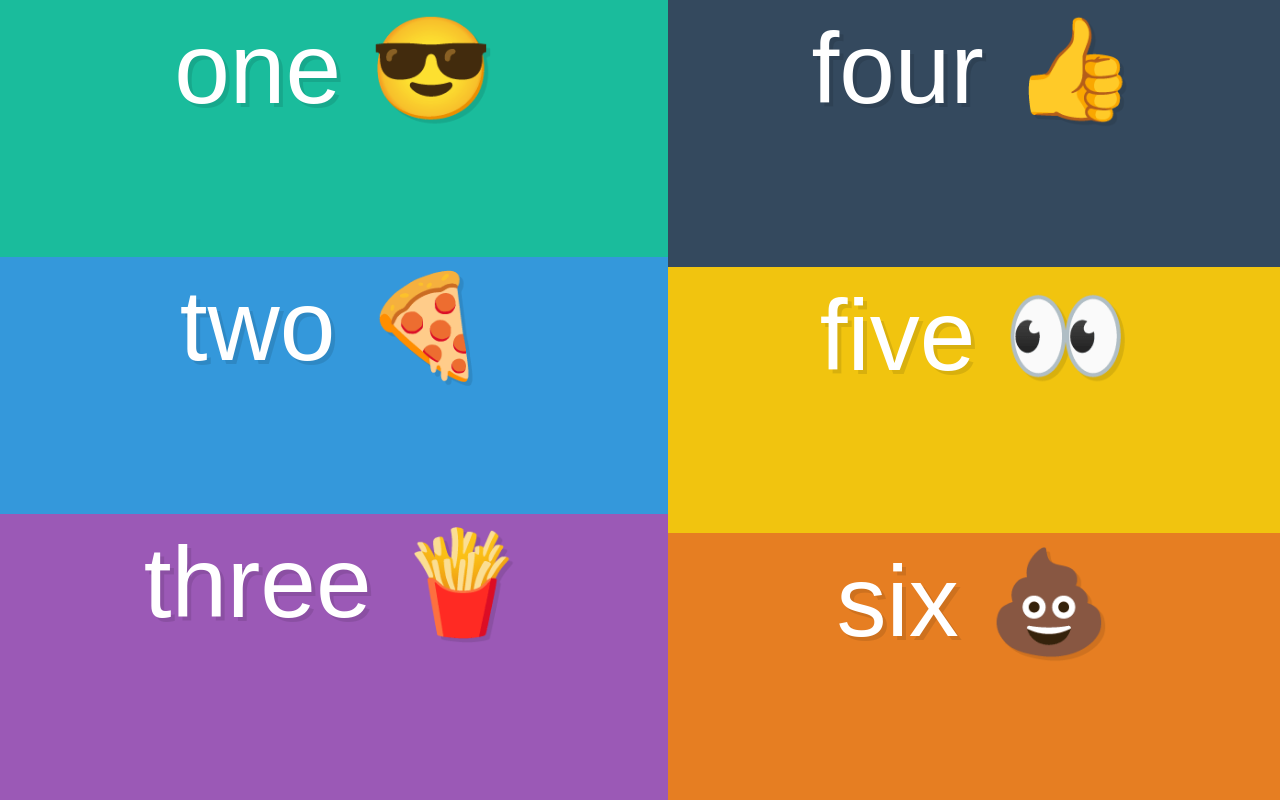
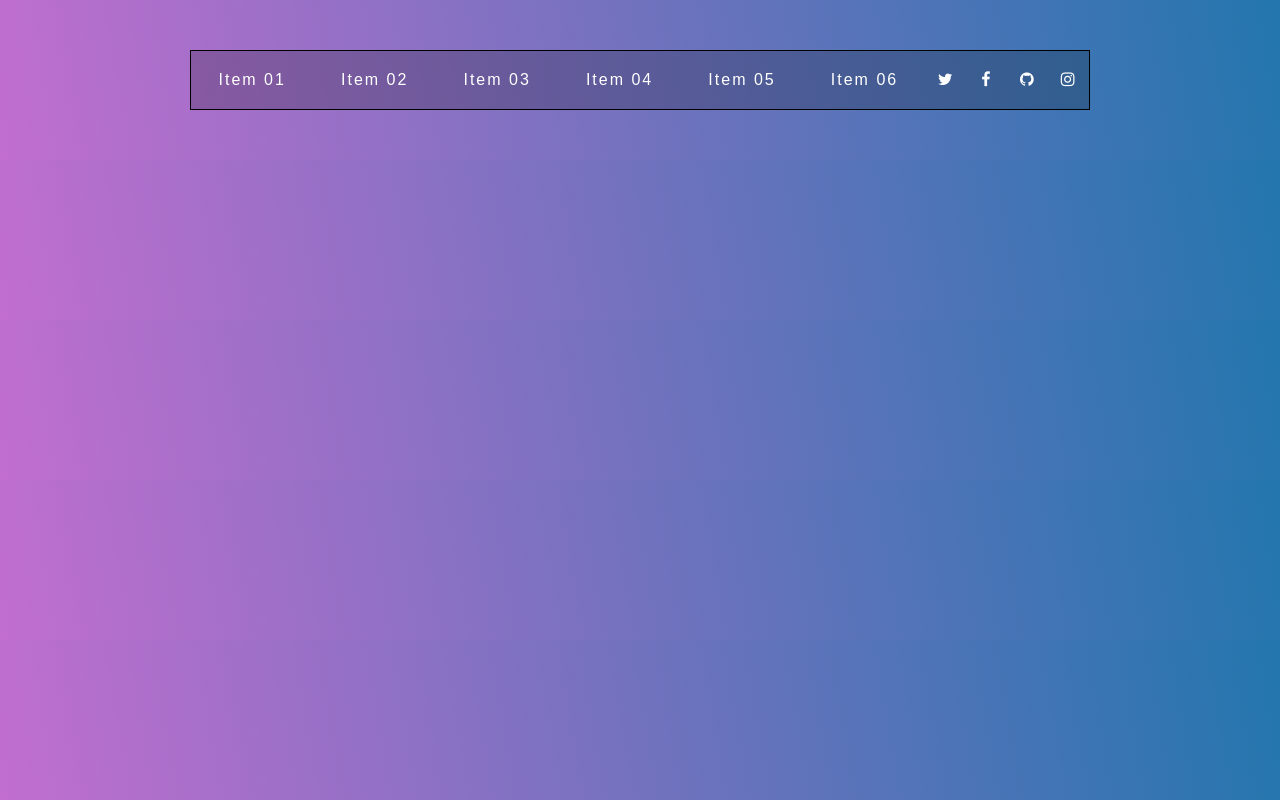
Before and after one commit to austriker27/new-school-css, a plain HTML site: page flexbox/index.html in a window 1280 px wide. Drawn offline with Linux system fonts and the light colour scheme.

Commit message:
flexbox makes nav bars wicked easy

```diff
--- a/flexbox/index.html
+++ b/flexbox/index.html
@@ -2,21 +2,37 @@
 <html lang="en">
 <head>
   <meta charset="UTF-8">
-  <meta name="viewport" content="width=device-width, initial-scale=1.0">
-  <meta http-equiv="X-UA-Compatible" content="ie=edge">
-  <title>Document</title>
+  <title>FlexBox Nav</title>
+  <link rel="stylesheet" href="https://maxcdn.bootstrapcdn.com/font-awesome/4.3.0/css/font-awesome.min.css">
   <link rel="stylesheet" href="style.css">
 </head>
 <body>
+  <div class="wrapper">
 
-    <div class="container">
-      <div class="box box1">one 😎</div>
-      <div class="box box2">two 🍕</div>
-      <div class="box box3">three 🍟</div>
-      <div class="box box4">four 👍</div>
-      <div class="box box5">five 👀</div>
-      <div class="box box6">six 💩</div>
-    </div>
+    <nav class="flex-nav">
+      <ul>
+        <li><a href="#">Item 01</a></li>
+        <li><a href="#">Item 02</a></li>
+        <li><a href="#">Item 03</a></li>
+        <li><a href="#">Item 04</a></li>
+        <li><a href="#">Item 05</a></li>
+        <li><a href="#">Item 06</a></li>
+        <li class="social">
+          <a href="http://twitter.com/austriker27"><i class="fa fa-twitter"></i></a>
+        </li>
+        <li class="social">
+          <a href="#"><i class="fa fa-facebook"></i></a>
+        </li>
+        <li class="social">
+          <a href="http://github.com/austriker27"><i class="fa fa-github"></i></a>
+        </li>
+        <li class="social">
+          <a href="http://instagram.com/austriker"><i class="fa fa-instagram"></i></a>
+        </li>
+      </ul>
+    </nav>
+
+  </div>
 
 </body>
 </html>
--- a/flexbox/style.css
+++ b/flexbox/style.css
@@ -1,46 +1,81 @@
-/* CSS Normalize */
-article,aside,details,figcaption,figure,footer,header,hgroup,nav,section,summary{display:block;}audio,canvas,video{display:inline-block;}audio:not([controls]){display:none;height:0;}[hidden]{display:none;}html{font-family:sans-serif;-webkit-text-size-adjust:100%;-ms-text-size-adjust:100%;}a:focus{outline:thin dotted;}a:active,a:hover{outline:0;}h1{font-size:2em;}abbr[title]{border-bottom:1px dotted;}b,strong{font-weight:700;}dfn{font-style:italic;}mark{background:#ff0;color:#000;}code,kbd,pre,samp{font-family:monospace, serif;font-size:1em;}pre{white-space:pre-wrap;word-wrap:break-word;}q{quotes:\201C \201D \2018 \2019;}small{font-size:80%;}sub,sup{font-size:75%;line-height:0;position:relative;vertical-align:baseline;}sup{top:-.5em;}sub{bottom:-.25em;}img{border:0;}svg:not(:root){overflow:hidden;}fieldset{border:1px solid silver;margin:0 2px;padding:.35em .625em .75em;}button,input,select,textarea{font-family:inherit;font-size:100%;margin:0;}button,input{line-height:normal;}button,html input[type=button],/* 1 */
-input[type=reset],input[type=submit]{-webkit-appearance:button;cursor:pointer;}button[disabled],input[disabled]{cursor:default;}input[type=checkbox],input[type=radio]{box-sizing:border-box;padding:0;}input[type=search]{-webkit-appearance:textfield;-moz-box-sizing:content-box;-webkit-box-sizing:content-box;box-sizing:content-box;}input[type=search]::-webkit-search-cancel-button,input[type=search]::-webkit-search-decoration{-webkit-appearance:none;}textarea{overflow:auto;vertical-align:top;}table{border-collapse:collapse;border-spacing:0;}body,figure{margin:0;}legend,button::-moz-focus-inner,input::-moz-focus-inner{border:0;padding:0;}
-
-/* Box-sizing border-box */
-* { -moz-box-sizing: border-box; -webkit-box-sizing: border-box; box-sizing: border-box; }
-
-/* default styles to make each box visible */
-.box {
-  color: white;
-  font-size: 100px;
-  text-align: center;
-  text-shadow: 4px 4px 0 rgba(0,0,0,0.1);
-  padding: 10px;
+/* Some CSS Setup - nothing to do with flexbox */
+html {
+  box-sizing: border-box;
 }
 
-/* colors for each box */
-.box1 { background:#1abc9c;}
-.box2 { background:#3498db;}
-.box3 { background:#9b59b6;}
-.box4 { background:#34495e;}
-.box5 { background:#f1c40f;}
-.box6 { background:#e67e22;}
-.box7 { background:#e74c3c;}
-.box8 { background:#bdc3c7;}
-.box9 { background:#2ecc71;}
-.box10 { background:#16a085;}
-
-/* setup flexbox below */
-.container {
-  display: flex;
-  flex-wrap: wrap;
-  /* height: 100vh;
-  align-items: flex-start; */
-  flex-direction: column;
-  height: 100vh;
+*, *:before, *:after {
+  box-sizing: inherit;
 }
 
-.box {
-  flex-basis: 250px;
-  flex-grow: 1;
+body {
+  font-family: sans-serif;
+  margin: 0;
+  background-image: linear-gradient(260deg, #2376ae 0%, #c16ecf 100%);
 }
 
-.box3 {
-  flex-grow: 5;
+a {
+  color:white;
+  font-weight: 100;
+  letter-spacing: 2px;
+  text-decoration: none;
+  background:rgba(0,0,0,0.2);
+  padding:20px 5px;
+  display: inline-block;
+  width: 100%;
+  text-align: center;
+  transition:all 0.5s;
 }
+
+a:hover {
+  background:rgba(0,0,0,0.3);
+}
+
+.wrapper {
+  max-width: 1000px;
+  margin: 0 auto;
+  padding:50px;
+}
+
+
+/* Flex Container */
+.flex-nav ul {
+  border:1px solid black;
+  list-style: none;
+  margin: 0;
+  padding: 0;
+  display: flex;
+
+}
+
+.flex-nav li {
+  flex: 3;
+}
+
+.flex-nav .social {
+  flex: 1;
+}
+
+
+@media all and (max-width:1000px) {
+
+  .flex-nav ul {
+    flex-wrap: wrap;
+  }
+
+  .flex-nav li {
+    flex: 1 1 50%;
+  }
+
+  .flex-nav .social {
+    flex: 1 1 25%;
+  }
+
+}
+
+@media all and (max-width:500px) {
+
+  .flex-nav li {
+    flex-basis: 100%;
+  }
+
+}
```
